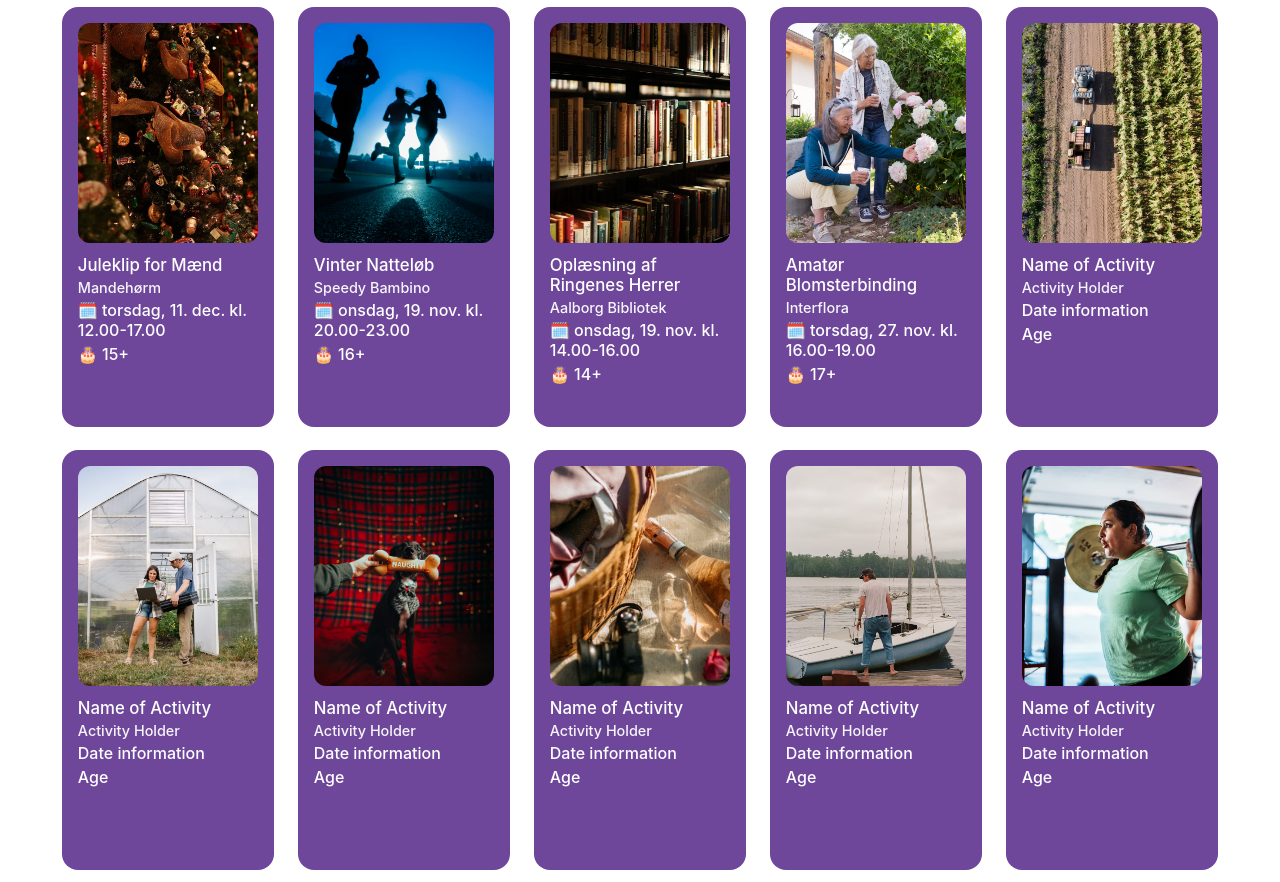
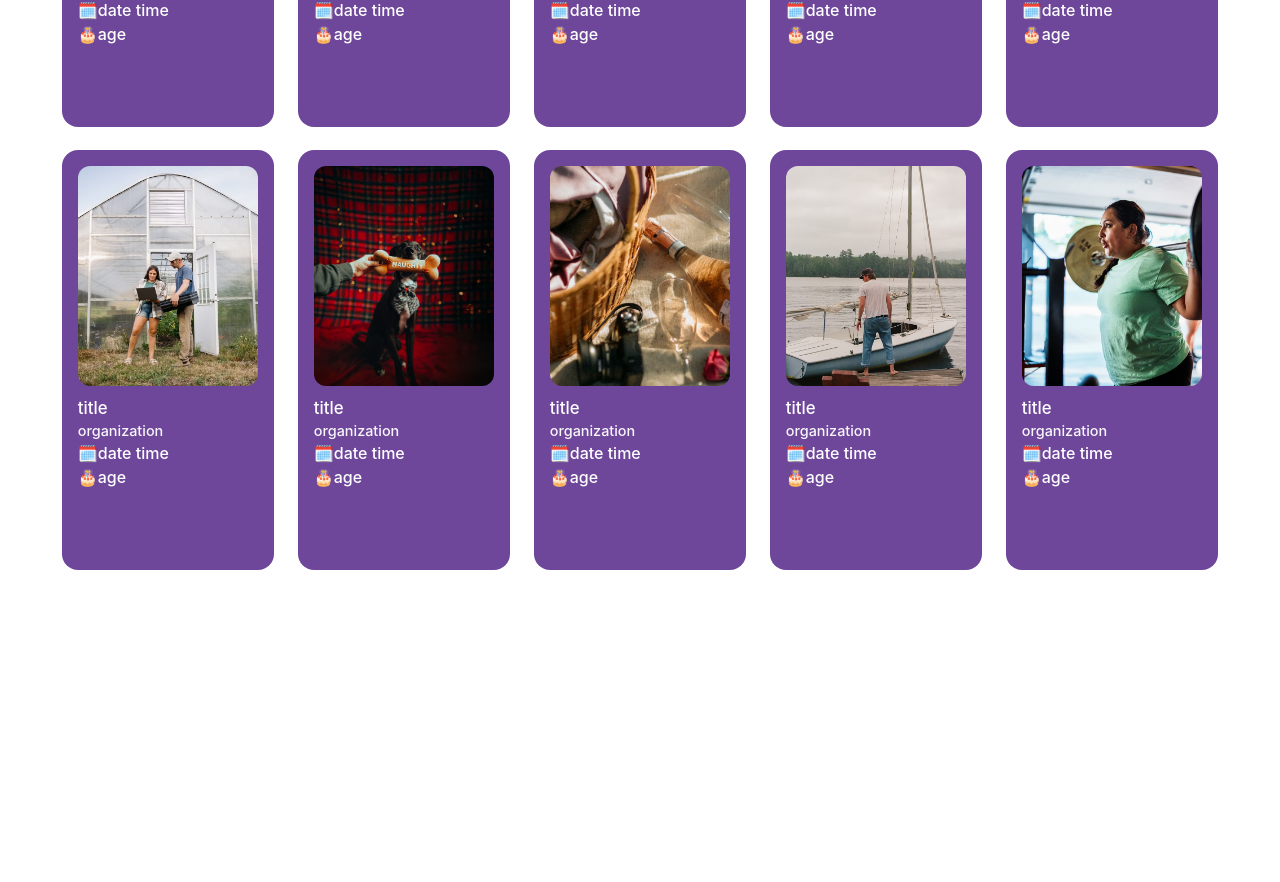
Before and after one commit to FreshLuna/Project-3, a SvelteKit app in the folder Frontendp3/: page / in a window 1280 px wide. Shown: the part 609-1491 px from the top of the page. After the commit the page ends 1191 px from the top, so only its background shows below. Built offline with nearby package versions, Linux system fonts and the light colour scheme.

Commit message:
Dynamic activities
* Added function that updates the static activities from a .txt file and inserts onto the homepage
* Added the layout for the function
* added the activities.txt file

```diff
--- a/Frontendp3/src/routes/+page.svelte
+++ b/Frontendp3/src/routes/+page.svelte
@@ -1,37 +1,90 @@
+<script>
+    import { onMount } from 'svelte';
+
+    // -------- Dynamic activities (runtime fetch from static/activities.txt) --------
+    let activities = [];
+
+    /* Build a lookup table of image filename -> resolved URL.
+    We use Vite's import.meta.glob with { eager: true } so the modules
+    are imported at build/SSR time and `mod.default` contains the final URL.
+    Example: '../lib/assets/activity1.avif' -> { default: '/_app/immutable/..../activity1.abcd.avif' }*/
+    const imagesGlob = import.meta.glob('../lib/assets/*.avif', { eager: true });
+
+    // Convert the glob result into a simple map: { 'activity1.avif': '/url/to/activity1.avif', ... }
+    const imageMap = Object.fromEntries(
+        Object.entries(imagesGlob).map(([path, mod]) => [path.split('/').pop(), mod.default])
+    );
+
+    /**
+     * Load activities from the static text file at /activities.txt
+     * Expected file format (one activity per line):
+     *   imageFileName|Activityname|Organization|Date|Age
+     * Example:
+     *   activity1.avif|Summer Camp|John Doe|tirsdag, 11. nov.|18+
+     *
+     * This function fetches the file, splits it into lines, trims empty lines,
+     * and converts each line into an object used by the UI. If an image filename
+     * from the file matches a key in imageMap, we attach the resolved URL to imgUrl;
+     * otherwise imgUrl is null and the UI will show a placeholder.
+     */
+    async function loadActivities() {
+        try {
+            const res = await fetch('/activities.txt');
+            if (!res.ok) {
+                // If the file isn't available, log and exit early.
+                console.error('Could not fetch /activities.txt', res.status);
+                return;
+            }
+
+            const raw = await res.text();
+
+            activities = raw
+                // split into lines (support both Windows and Unix line endings)
+                .split(/\r?\n/)
+                // remove whitespace-only lines
+                .map(l => l.trim())
+                .filter(Boolean)
+                // parse each line into an activity object
+                .map(line => {
+                    // split fields by pipe | and trim each field
+                    const [img, title, organization, date, time, age] = line.split('|').map(s => s?.trim());
+                    return {
+                        imgFile: img, // original filename from the text file
+                        imgUrl: imageMap[img] ?? null, // resolved URL or null if missing
+                        title: title ?? '',
+                        organization: organization ?? '',
+                        date: date ?? '',
+                        time: time ?? '',
+                        age: age ?? ''
+                    };
+                });
+        } catch (err) {
+            // Any unexpected error (network, parsing, etc.) is logged for debugging
+            console.error('Error loading activities:', err);
+        }
+    }
+
+    // Run the loader when the component mounts in the browser
+    onMount(loadActivities);
+</script>
+
 <head>
     <link
         href="https://cdn.jsdelivr.net/npm/bootstrap@5.3.2/dist/css/bootstrap.min.css"
     />
 </head>
-
-<script>
-    import aalborgtryout_frontpic from '$lib/assets/aalborgtryout_frontpic.png';
-    import {Dropdown, DropdownItem, DropdownMenu, DropdownToggle, Styles } from '@sveltestrap/sveltestrap'; // items from 'sveltestrap' package - will need to download with "npm install @sveltestrap/sveltestrap" (think thats the one)
-    import activity1 from '$lib/assets/activity1.avif'; // adjust extension/name
-    import activity2 from '$lib/assets/activity2.avif';
-    import activity3 from '$lib/assets/activity3.avif';
-    import activity4 from '$lib/assets/activity4.avif';
-    import activity5 from '$lib/assets/activity5.avif';
-    import activity6 from '$lib/assets/activity6.avif';
-    import activity7 from '$lib/assets/activity7.avif';
-    import activity8 from '$lib/assets/activity8.avif';
-    import activity9 from '$lib/assets/activity9.avif';
-    import activity10 from '$lib/assets/activity10.avif';
-</script>
-
 <div class="homepage">
-    <div class="frontPictureContainer">
-        <div>
-            <img class="frontPicture" src={aalborgtryout_frontpic} alt="Aalborg Try Out front">
-        </div>
-    </div>
-
+    <div class="frontPictureContainer"></div>
 
     <div class="activityMenu">
         <h1>Aalborg Try Out aktiviteter</h1>
 
         <div class="searchAndFilters">
-            <input class="searchbar" type="text" placeholder="Search activities..." />
+            <input
+                class="searchbar"
+                type="text"
+                placeholder="Search activities..."
+            />
 
             <div class="column">
                 <div class="dropdownContainer dropdownBordered">
@@ -50,87 +103,34 @@
         </div>
     </div>
 
-<!-- LIST OF ACTIVITIES-->
-<!--Row 1-->
+    <!-- DYNAMIC ACTIVITIES -->
+    <section class="dynamicActivities">
+        {#if activities.length === 0}
+            <p>Loading dynamic activities...</p>
+        {:else}
             <div class="ActivityList">
+                {#each activities as a}
                     <div class="b">
-        <img class="img" src={activity1} alt="Activity 1">
-        <h3>Juleklip for Mænd</h3>
-        <h5>Mandehørm</h5>
-        <p>🗓️ torsdag, 11. dec. kl. 12.00-17.00</p>
-        <p>🎂 15+</p>
+                        {#if a.imgUrl}
+                            <img class="img" src={a.imgUrl} alt={a.title} />
+                        {:else}
+                            <div class="img" style="background:#ddd;border-radius:12px;height:220px;margin-bottom:.75rem;"></div>
+                        {/if}
+                        <h3>{a.title}</h3>
+                        <h5>{a.organization}</h5>
+                        <p>🗓️{a.date} {a.time}</p>
+                        <p>🎂{a.age}</p>
                     </div>
-    <div class="b">
-        <img class="img" src={activity2} alt="Activity 2">
-        <h3>Vinter Natteløb</h3>
-        <h5>Speedy Bambino</h5>
-        <p>🗓️ onsdag, 19. nov. kl. 20.00-23.00</p>
-        <p>🎂 16+</p>
+                {/each}
             </div>
-    <div class="b">
-        <img class="img" src={activity3} alt="Activity 3">
-        <h3>Oplæsning af Ringenes Herrer</h3>
-        <h5>Aalborg Bibliotek</h5>
-        <p>🗓️ onsdag, 19. nov. kl. 14.00-16.00</p>
-        <p>🎂 14+</p>
-    </div>
-    <div class="b">
-        <img class="img" src={activity4} alt="Activity 4">
-        <h3>Amatør Blomsterbinding</h3>
-        <h5>Interflora</h5>
-        <p>🗓️ torsdag, 27. nov. kl. 16.00-19.00</p>
-        <p>🎂 17+</p>
-    </div>
-    <div class="b">
-        <img class="img" src={activity5} alt="Activity 5">
-        <h3>Name of Activity</h3>
-        <h5>Activity Holder</h5>
-        <p>Date information</p>
-        <p>Age</p>
-    </div>
+        {/if}
+    </section>
 
-<!--Row 2-->
-    <div class="b">
-        <img class="img" src={activity6} alt="Activity 6">
-        <h3>Name of Activity</h3>
-        <h5>Activity Holder</h5>
-        <p>Date information</p>
-        <p>Age</p>
-    </div>
-    <div class="b">
-        <img class="img" src={activity7} alt="Activity 7">
-        <h3>Name of Activity</h3>
-        <h5>Activity Holder</h5>
-        <p>Date information</p>
-        <p>Age</p>
-    </div>
-    <div class="b">
-        <img class="img" src={activity8} alt="Activity 8">
-        <h3>Name of Activity</h3>
-        <h5>Activity Holder</h5>
-        <p>Date information</p>
-        <p>Age</p>
-    </div>
-    <div class="b">
-        <img class="img" src={activity9} alt="Activity 9">
-        <h3>Name of Activity</h3>
-        <h5>Activity Holder</h5>
-        <p>Date information</p>
-        <p>Age</p>
-    </div>
-    <div class="b">
-        <img class="img" src={activity10} alt="Activity 10">
-        <h3>Name of Activity</h3>
-        <h5>Activity Holder</h5>
-        <p>Date information</p>
-        <p>Age</p>
-    </div>
-</div>
 </div>
 
 <!-- CSS STYLE -->
 <style>
-    .frontPicture{
+    .frontPicture {
         height: 300px;
         display: block;
     }
@@ -165,7 +165,16 @@
 
     /* font stack applied globally */
     :global(body) {
-        font-family: Inter, ui-sans-serif, system-ui, -apple-system, "Segoe UI", Roboto, "Helvetica Neue", Arial, sans-serif;
+        font-family:
+            Inter,
+            ui-sans-serif,
+            system-ui,
+            -apple-system,
+            "Segoe UI",
+            Roboto,
+            "Helvetica Neue",
+            Arial,
+            sans-serif;
         margin: 0;
         padding: 0;
     }
@@ -193,8 +202,6 @@
         max-width: 25%;
     }
 
-
-
     /* Dropdown menu CSS slut*/
 
     .b {
@@ -205,7 +212,7 @@
         float: left;
         width: 18%;
         min-height: 420px;
-        background-color: #6E479B;
+        background-color: #6e479b;
         color: #ffffff; /* make text inside the card white */
         padding: 1rem;
         box-sizing: border-box;
@@ -229,25 +236,39 @@
         font-weight: 500;
     }
 
-    .b h3 { font-size: 1.05rem; }
-    .b h5 { font-size: 0.9rem; opacity: 0.95; }
+    .b h3 {
+        font-size: 1.05rem;
+    }
+    .b h5 {
+        font-size: 0.9rem;
+        opacity: 0.95;
+    }
 
     /* hover highlight; add a small lift and shadow for emphasis */
     .b {
-        transition: background-color 180ms ease, transform 140ms ease, box-shadow 180ms ease;
+        transition:
+            background-color 180ms ease,
+            transform 140ms ease,
+            box-shadow 180ms ease;
     }
     .b:hover,
     .b:focus-within {
         background-color: #5e3b85ff;
         transform: translateY(-6px);
-        box-shadow: 0 8px 20px rgba(0,0,0,0.18);
+        box-shadow: 0 8px 20px rgba(0, 0, 0, 0.18);
         cursor: pointer;
     }
 
     @media (max-width: 800px) {
-        .b { width: 48%; }
+        .b {
+            width: 48%;
+        }
     }
     @media (max-width: 480px) {
-        .b { width: 100%; float: none; transform: none; }
+        .b {
+            width: 100%;
+            float: none;
+            transform: none;
+        }
     }
 </style>
```
Also changed, not shown: Frontendp3/static/activities.txt (added). Lines whose indentation alone changed are shown as unchanged.
